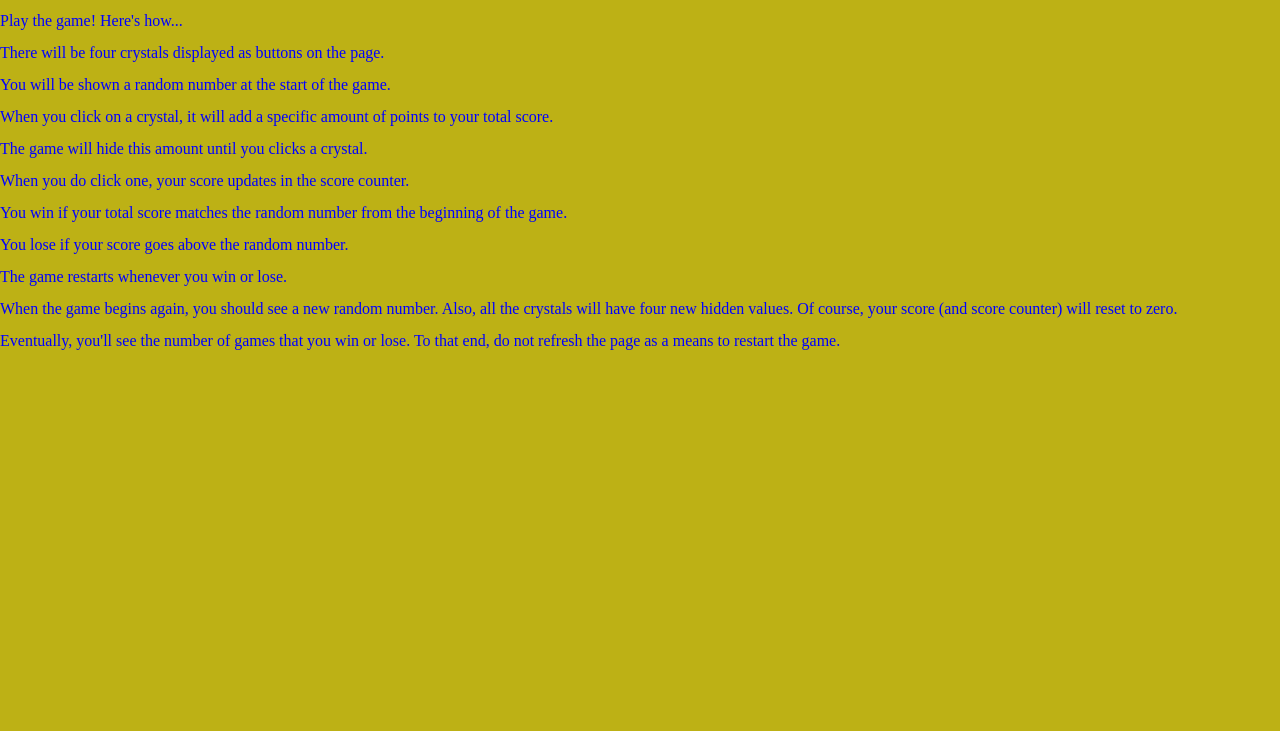
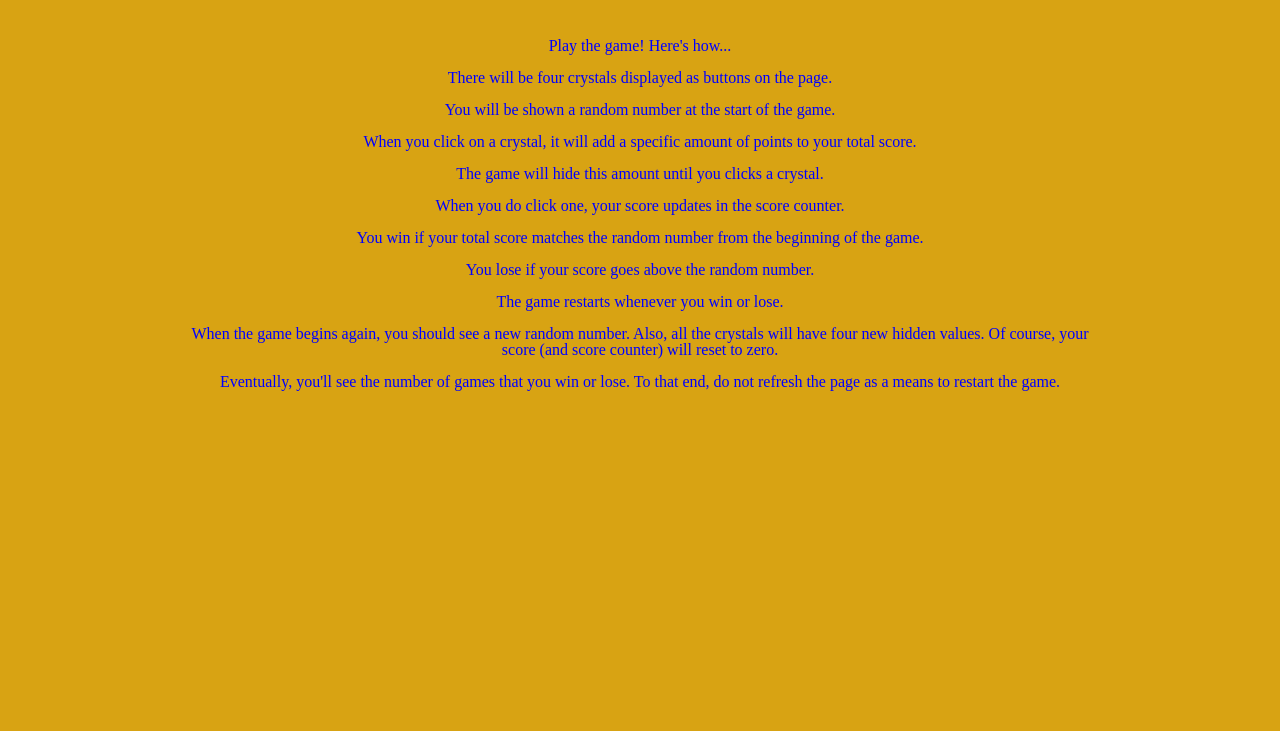
Before and after one commit to samanthalossett/unit-4-game, a plain HTML site: page index.html in a window 1280 px wide. Shown: the part 69-800 px from the top of the page. Drawn offline with nearby package versions, Linux system fonts and the light colour scheme.

Commit message:
with some bootsrap, CSS, containers

```diff
--- a/assets/css/style.css
+++ b/assets/css/style.css
@@ -9,6 +9,10 @@ p {
     color: blue;
 }
 
-body {
-    background-color: rgb(189, 177, 21)
+body{
+    background-color: rgb(216, 163, 19);
 }
+.rules{
+    margin: 25px 100px 25px 100px;
+    text-align: center;
+}
--- a/index.html
+++ b/index.html
@@ -9,9 +9,11 @@
         <script src="assets/javascript/game.js"></script>
     </head>
     <body>
+        <div id="main-container" class="container">
 
             <h1>The Crystal Collector Game</h1><br></br>
-            <div class="rules"></div>
+            <section class="rules">
+
                 <p>Play the game! Here's how...<br></br>
                         There will be four crystals displayed as buttons on the page. <br></br>
                         You will be shown a random number at the start of the game. <br></br>
@@ -24,6 +26,18 @@
                         When the game begins again, you should see a new random number. Also, all the crystals will have four new hidden values. Of course, your score (and score counter) will reset to zero.<br></br>
                         Eventually, you'll see the number of games that you win or lose. To that end, do not refresh the page as a means to restart the game.<br></br>
                 </p>
-            </div>
-    </body>
+            </section>
+
+       <div id="goal" class="goal">
+
+       </div>
+
+
+<script src="https://code.jquery.com/jquery-3.3.1.slim.min.js" integrity="sha384-q8i/X+965DzO0rT7abK41JStQIAqVgRVzpbzo5smXKp4YfRvH+8abtTE1Pi6jizo" crossorigin="anonymous"></script>
+<script src="https://cdnjs.cloudflare.com/ajax/libs/popper.js/1.14.7/umd/popper.min.js" integrity="sha384-UO2eT0CpHqdSJQ6hJty5KVphtPhzWj9WO1clHTMGa3JDZwrnQq4sF86dIHNDz0W1" crossorigin="anonymous"></script>
+<script src="https://stackpath.bootstrapcdn.com/bootstrap/4.3.1/js/bootstrap.min.js" integrity="sha384-JjSmVgyd0p3pXB1rRibZUAYoIIy6OrQ6VrjIEaFf/nJGzIxFDsf4x0xIM+B07jRM" crossorigin="anonymous"></script>
+
+
+</div>
+</body>
 </html>
```
